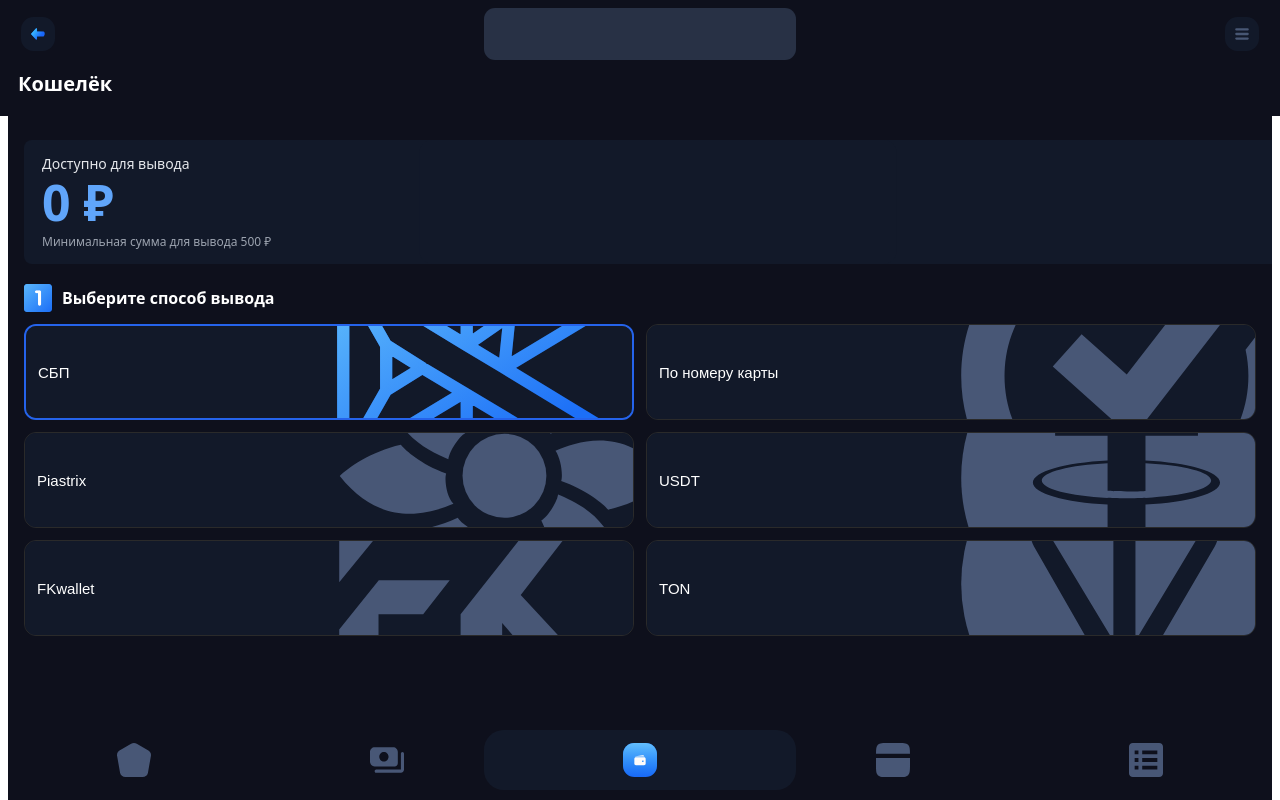
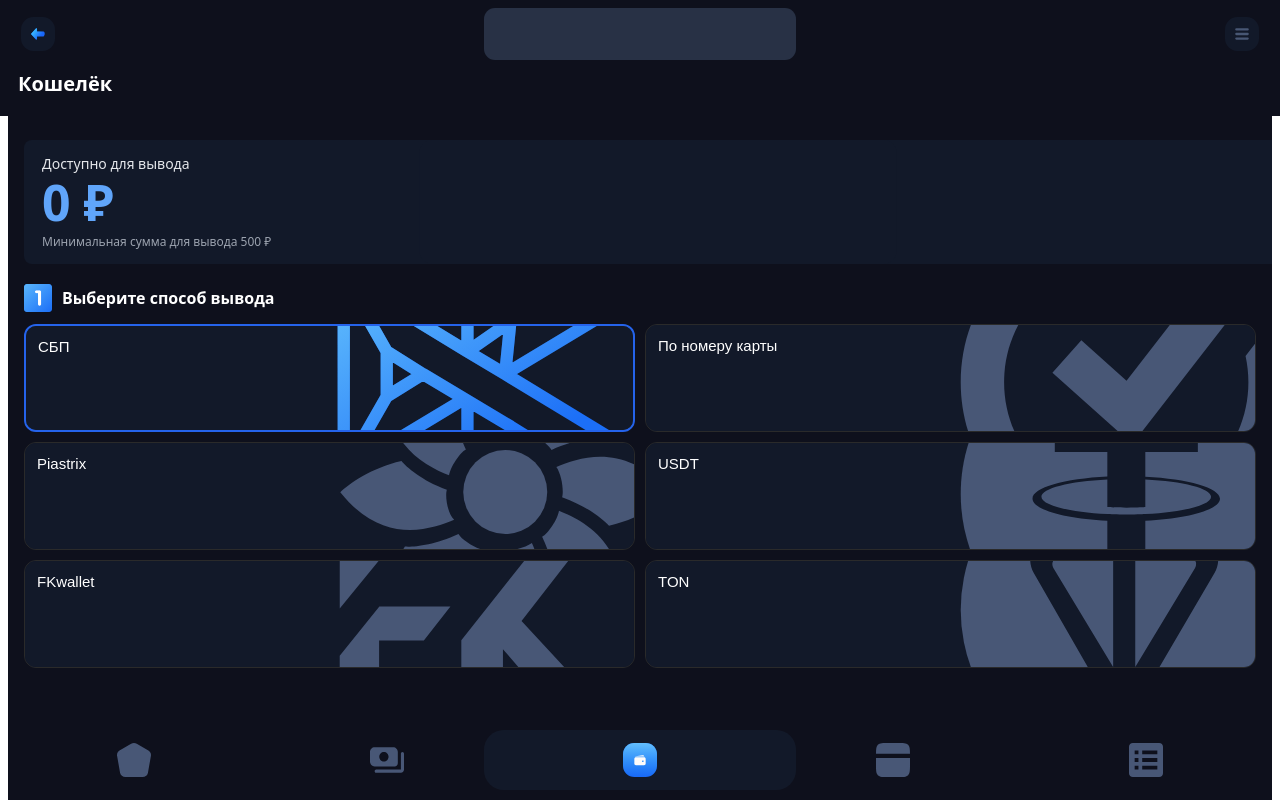
Before and after one commit to sashazh39-bit/moneytask-frontend-clean, a React (Vite) app: page / in a window 1280 px wide. Both pictures are taken after a click on the button 639 px from the left and 760 px from the top of the page. Shown: the top 800 px of the page. Built offline with nearby package versions, Linux system fonts and the light colour scheme; no server answers.

Commit message:
tdfffrrr

```diff
--- a/src/pages/Wallet.jsx
+++ b/src/pages/Wallet.jsx
@@ -221,7 +221,7 @@
           style={{
             display: 'grid',
             gridTemplateColumns: '1fr 1fr',
-            gap: 12,
+            gap: 10,
           }}
         >
           {METHODS.map((m) => (
@@ -240,7 +240,7 @@
                 cursor: 'pointer',
                 textAlign: 'left',
                 fontSize: 15,
-                minHeight: 96,
+                minHeight: 108,
                 overflow: 'hidden',
               }}
             >
@@ -259,11 +259,14 @@
               />
               <span
                 style={{
-                  position: 'relative',
+                  position: 'absolute',
+                  top: 12,
+                  left: 12,
                   zIndex: 1,
                   display: 'block',
-                  padding: '10px 12px',
+                  width: '58%',
                   fontWeight: 500,
+                  lineHeight: 1.15,
                 }}
               >
                 {m.label}
```
